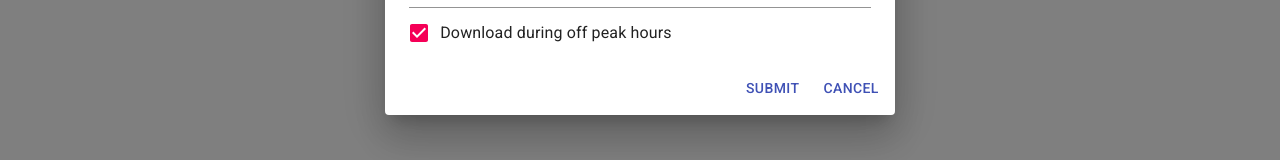
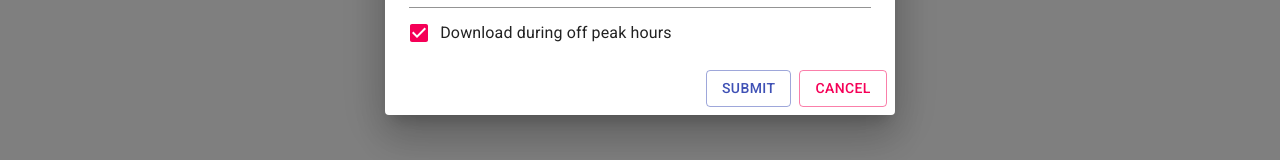
Before and after one commit to chamith/youtube-dl-webui, a React (Create React App) app: page / in a window 1280 px wide. Both pictures are taken after a click on the button 34 px from the left and 28 px from the top of the page. Shown: the part 401-561 px from the top of the page. Built offline with nearby package versions, Linux system fonts and the light colour scheme; no server answers.

Commit message:
using material-ui components

```diff
--- a/src/components/Header.js
+++ b/src/components/Header.js
@@ -64,10 +64,10 @@ export default class Header extends Component {
           <FormControlLabel label="Download during off peak hours" control={<Checkbox id="schedule" name="schedule" checked={!schedule} onChange={this.handleInputChange} />}/>
         </DialogContent>
         <DialogActions>
-          <Button onClick={this.handleSubmit} color="primary" autoFocus="true">
+          <Button onClick={this.handleSubmit} variant="outlined" color="primary" autoFocus>
             Submit
           </Button>
-          <Button onClick={() => this.setState({ isModalOpen: false })} color="primary">
+          <Button onClick={() => this.setState({ isModalOpen: false })}  variant="outlined" color="secondary">
             Cancel
           </Button>
         </DialogActions>
--- a/src/components/YddRequest.js
+++ b/src/components/YddRequest.js
@@ -96,8 +96,8 @@ export default class YddRequest extends Component {
             </DialogContentText>
           </DialogContent>
           <DialogActions>
-            <Button onClick={() => this.props.onDelete(request.id)} color="primary" autoFocus> Yes </Button>
-            <Button onClick={() => this.setState({ isModalOpen: false })} color="primary" >No</Button>
+            <Button onClick={() => this.props.onDelete(request.id)} color="primary"  variant="outlined" autoFocus> Yes </Button>
+            <Button onClick={() => this.setState({ isModalOpen: false })} color="secondary"  variant="outlined">No</Button>
           </DialogActions>
         </Dialog>
 
```
